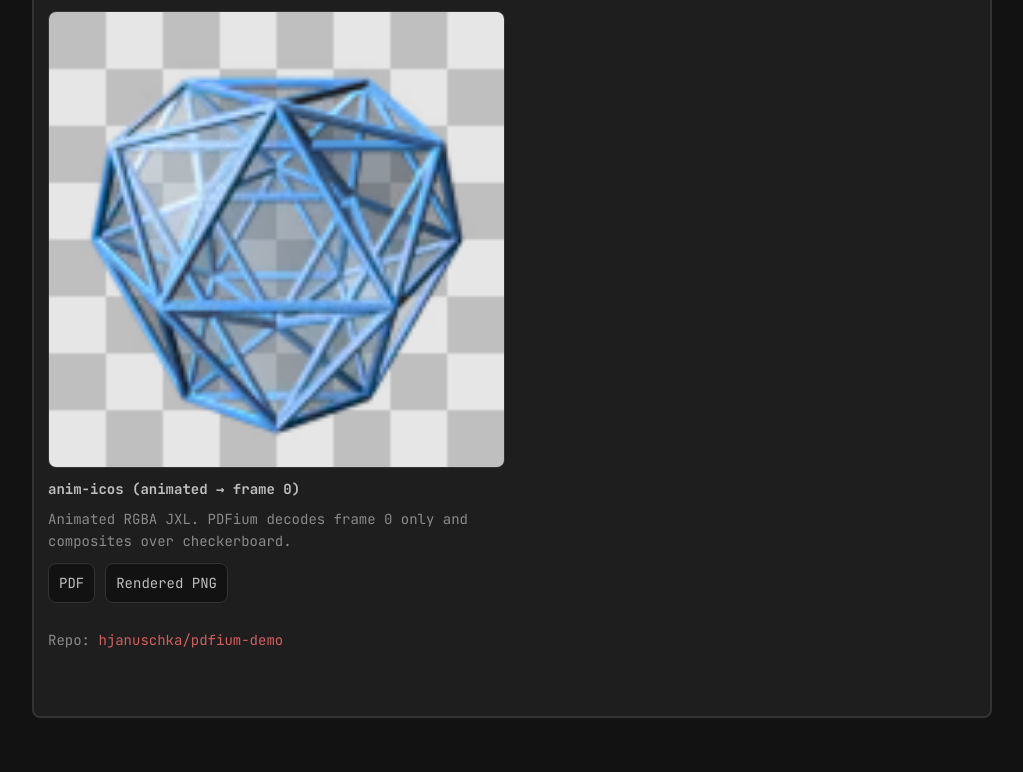
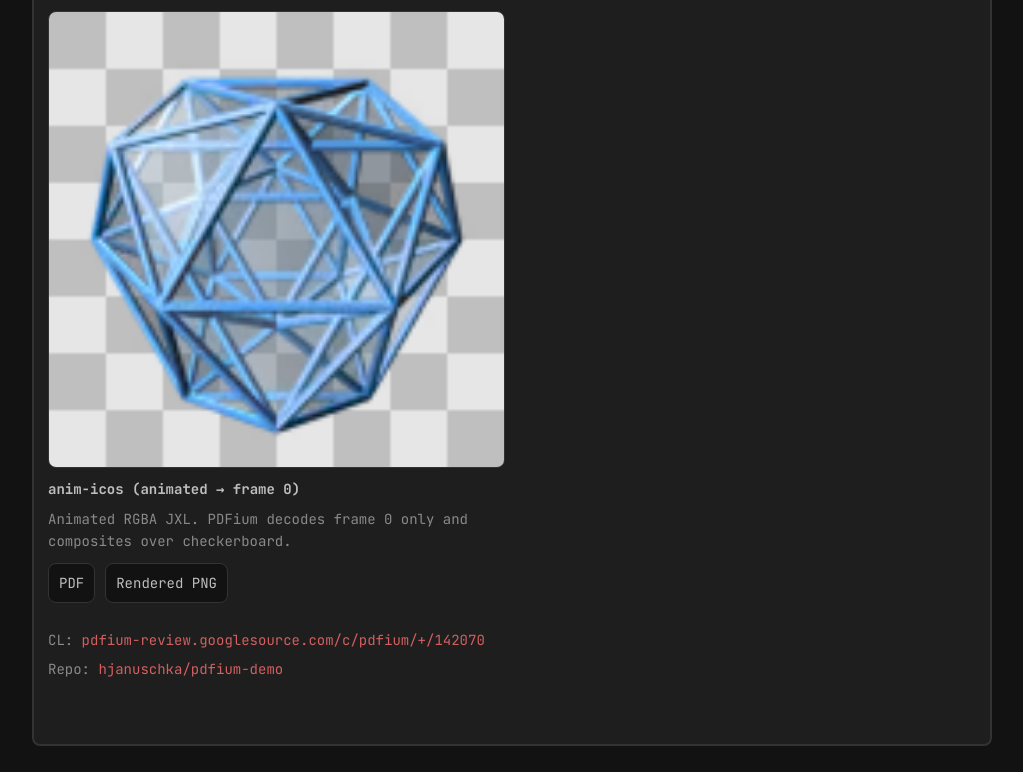
Before and after one commit to hjanuschka/pdfium-demo, a plain HTML site: page docs/index.html in a window 1280 px wide. Shown: the part 772-1544 px from the top of the page, without its empty margins (128-1151 px from the left). Before the commit the page ends 1516 px from the top, so only its background shows below. Drawn offline with Linux system fonts and the light colour scheme.

Commit message:
Add link to PDFium Gerrit CL

```diff
--- a/docs/index.html
+++ b/docs/index.html
@@ -200,7 +200,8 @@
           </div>
 
           <div class="footer">
-            Repo: <a href="https://github.com/hjanuschka/pdfium-demo">hjanuschka/pdfium-demo</a>
+            <p>CL: <a href="https://pdfium-review.googlesource.com/c/pdfium/+/142070">pdfium-review.googlesource.com/c/pdfium/+/142070</a></p>
+            <p style="margin-top:6px;">Repo: <a href="https://github.com/hjanuschka/pdfium-demo">hjanuschka/pdfium-demo</a></p>
           </div>
         </div>
       </div>
```
